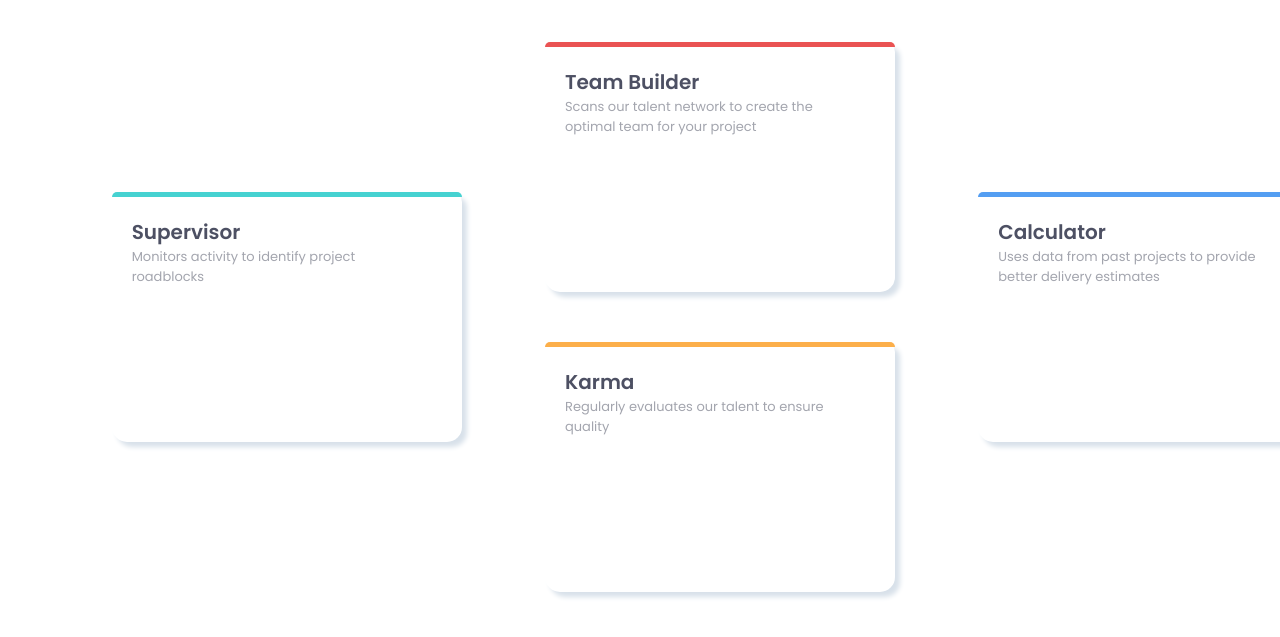
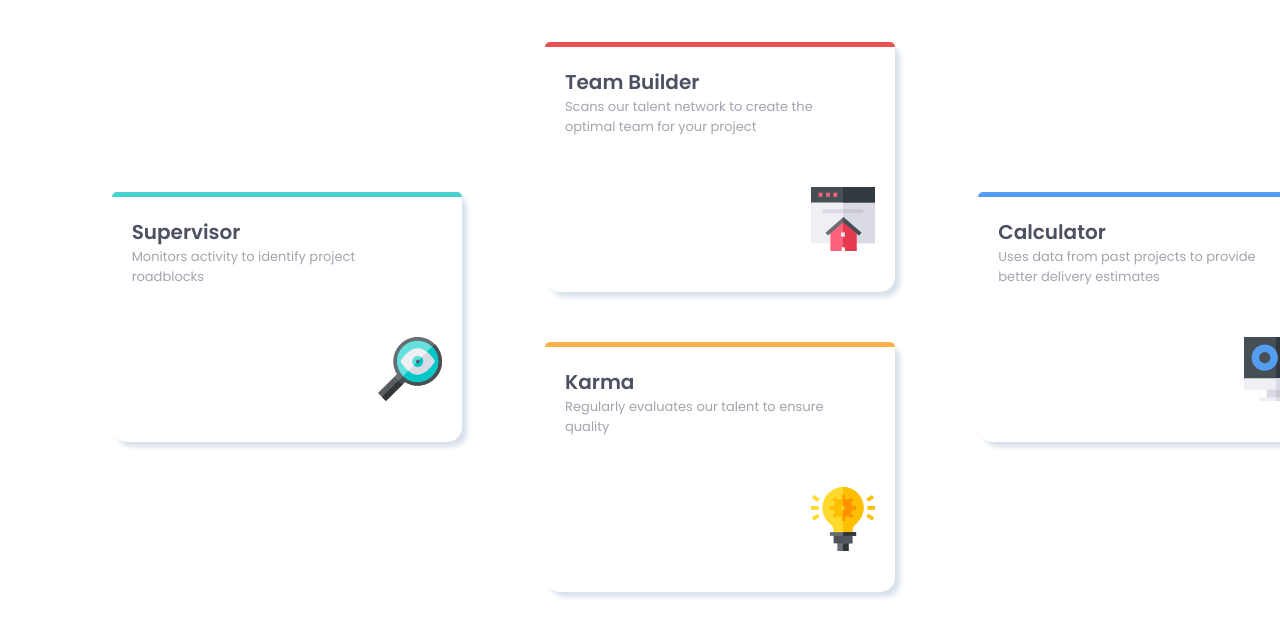
Before and after one commit to metallicatzach/four-card-feature, a plain HTML site: page index.html in a window 1280 px wide. Shown: the part 229-866 px from the top of the page. Drawn offline with Linux system fonts and the light colour scheme; the site is published under a folder, as on GitHub Pages, so addresses that start at the root find nothing.

Commit message:
final after /

```diff
--- a/index.html
+++ b/index.html
@@ -23,7 +23,7 @@
                     <div class="content">
                         <div class="supervisor"><p>Supervisor</p></div>
                         <div class="info"><p>Monitors activity to identify project roadblocks</p></div>
-                        <div class="image"><img src="/images/icon-supervisor.svg" alt=""></div>
+                        <div class="image"><img src="images/icon-supervisor.svg" alt=""></div>
                     </div>
                 </div>
             </div>
@@ -33,7 +33,7 @@
                     <div class="content">
                         <div class="supervisor"><p>Team Builder</p></div>
                         <div class="info"><p>Scans our talent network to create the optimal team for your project</p></div>
-                        <div class="image"><img src="/images/icon-team-builder.svg" alt=""></div>
+                        <div class="image"><img src="images/icon-team-builder.svg" alt=""></div>
                     </div>
                 </div>
                 <div class="box">
@@ -41,7 +41,7 @@
                     <div class="content">
                         <div class="supervisor"><p>Karma</p></div>
                         <div class="info"><p>Regularly evaluates our talent to ensure quality</p></div>
-                        <div class="image"><img src="/images/icon-karma.svg" alt=""></div>
+                        <div class="image"><img src="images/icon-karma.svg" alt=""></div>
                     </div>
                 </div>
             </div>
@@ -51,7 +51,7 @@
                     <div class="content">
                         <div class="supervisor"><p>Calculator</p></div>
                         <div class="info"><p>Uses data from past projects to provide better delivery estimates</p></div>
-                        <div class="image"><img src="/images/icon-calculator.svg" alt=""></div>
+                        <div class="image"><img src="images/icon-calculator.svg" alt=""></div>
                     </div>
                 </div>
             </div>
```
